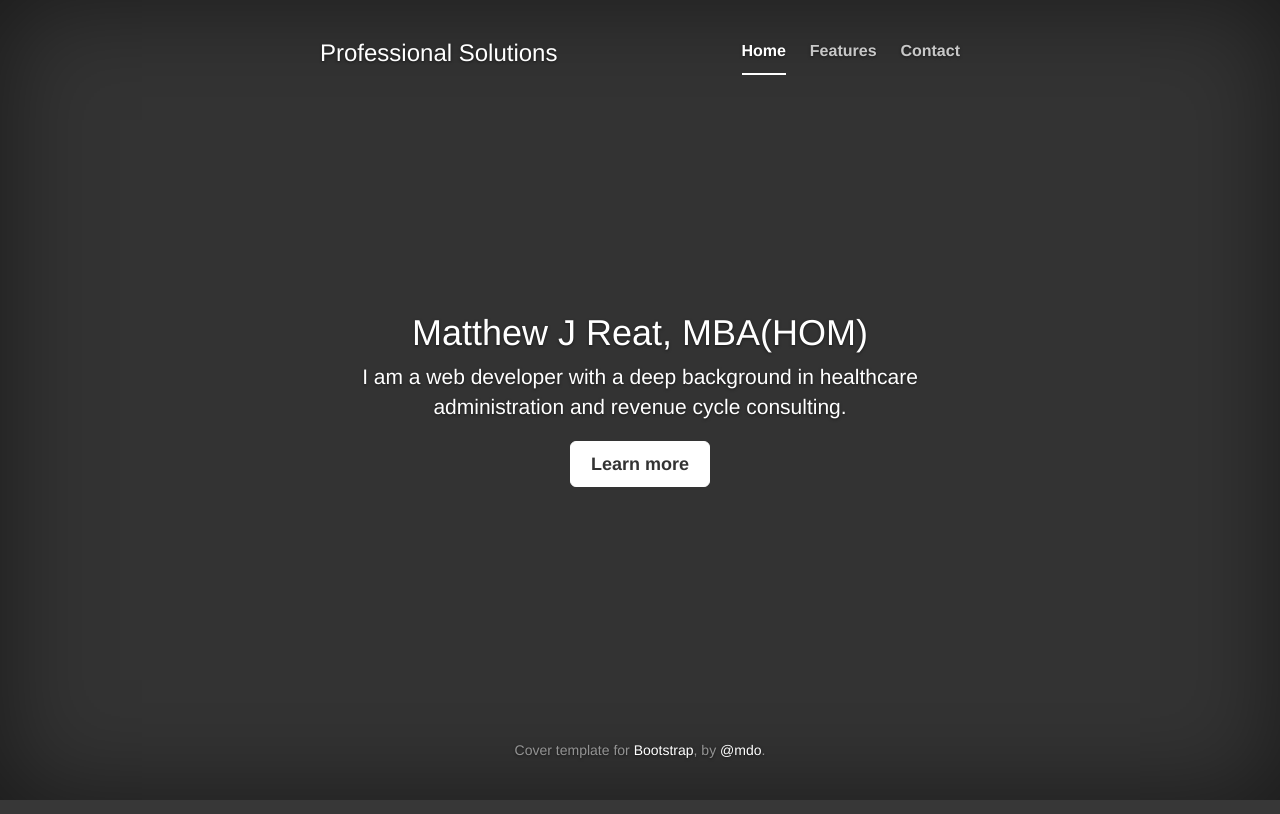
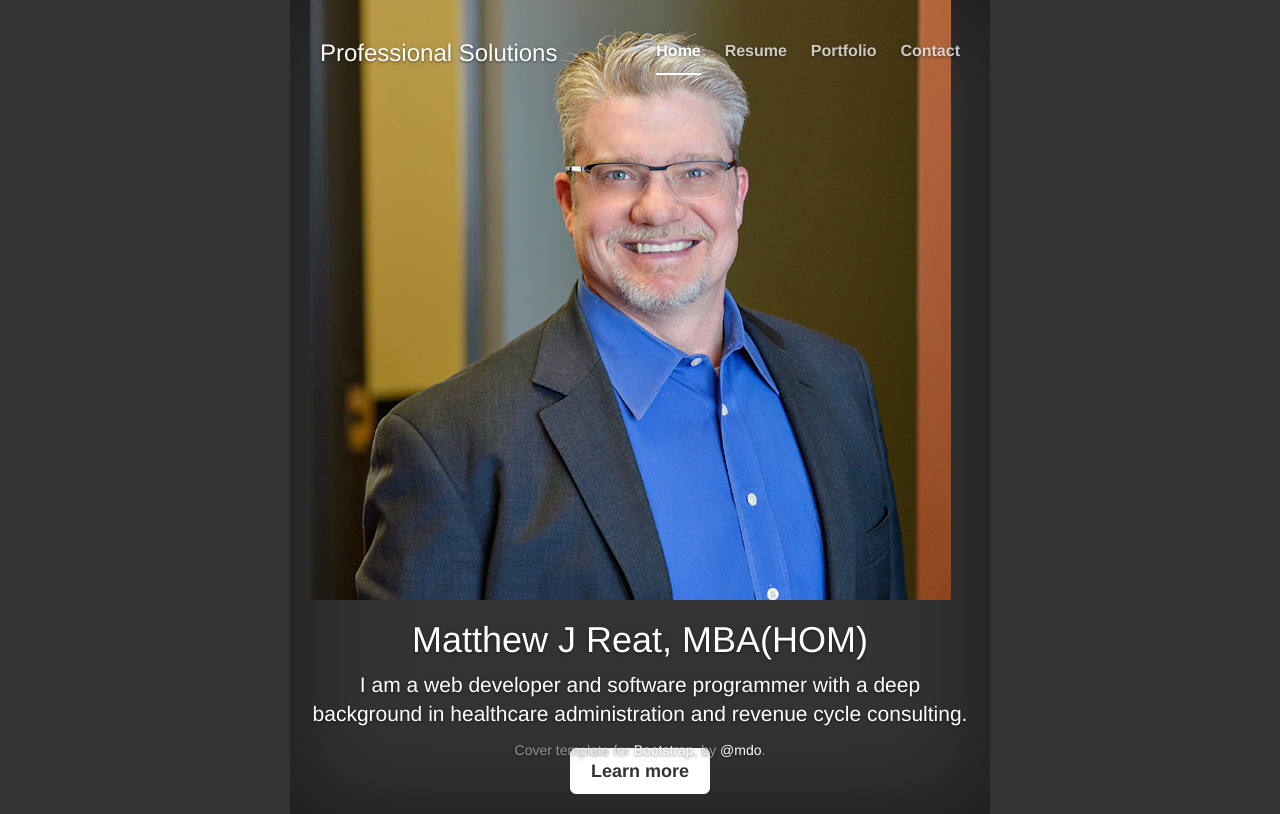
Before and after one commit to MReat/Codeup_Web_Exercises, a PHP site: page /home_mjr.html in a window 1280 px wide. Run offline with PHP 8.4, Linux system fonts and the light colour scheme.

Commit message:
Adding new content for personal website, incl cover picture

```diff
--- a/public/css/custom_cover.css
+++ b/public/css/custom_cover.css
@@ -174,3 +174,12 @@ body {
     width: 700px;
   }
 }
+
+/* Image Formatting */
+
+.img-container {
+
+	width: 641;
+	height: 600;
+	background-image: url("/img/mreat_environmental.jpg");
+}
--- a/public/home_mjr.html
+++ b/public/home_mjr.html
@@ -13,7 +13,8 @@
 
 </head>
 
-<body class="home-background">
+<body class="cover-container">
+
 	<div class="site-wrapper">
 
       <div class="site-wrapper-inner">
@@ -26,7 +27,8 @@
               <nav>
                 <ul class="nav masthead-nav">
                   <li class="active"><a href="#">Home</a></li>
-                  <li><a href="#">Features</a></li>
+                  <li><a href="#">Resume</a></li>
+                  <li><a href="#">Portfolio</a></li>
                   <li><a href="#">Contact</a></li>
                 </ul>
               </nav>
@@ -34,8 +36,13 @@
           </div>
 
           <div class="inner cover">
+
+          	<div class="img-container"><img class="img-container" src="/img/mreat_environmental.jpg">
+          	</div>
+
+
             <h1 class="cover-heading">Matthew J Reat, MBA(HOM)</h1>
-            <p class="lead">I am a web developer with a deep background in healthcare administration and revenue cycle consulting.</p>
+            <p class="lead">I am a web developer and software programmer with a deep background in healthcare administration and revenue cycle consulting.</p>
             <p class="lead">
               <a href="#" class="btn btn-lg btn-default">Learn more</a>
             </p>
```
Also changed, not shown: public/img/mreat_environmental.jpg (added).
